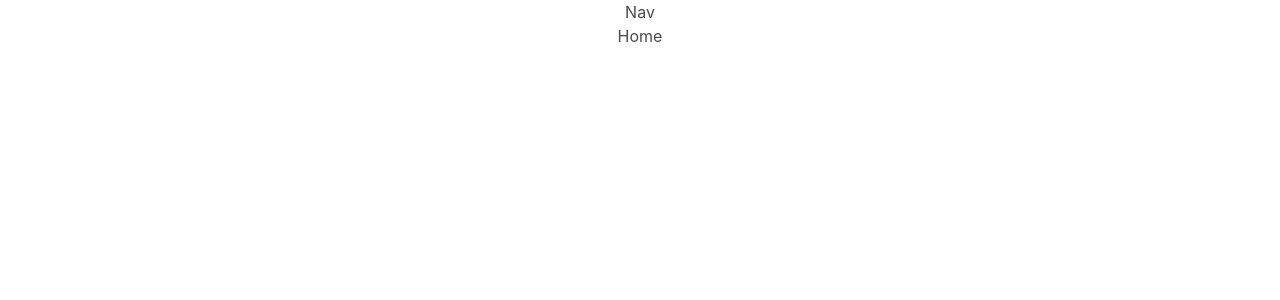
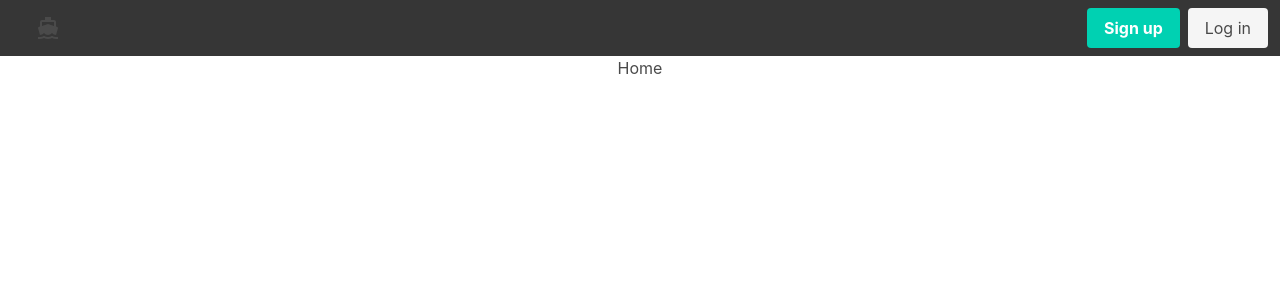
Before and after one commit to CharlieWWW94/cargo-revision-frontend, a React (Create React App) app: page / in a window 1280 px wide. Shown: the top 300 px of the page. Built offline with nearby package versions, Linux system fonts and the light colour scheme.

Commit message:
Add navbar

```diff
--- a/src/components/Navbar.js
+++ b/src/components/Navbar.js
@@ -1,3 +1,47 @@
+import { mdiFerry } from "@mdi/js";
+import Icon from "@mdi/react";
+
 export default function Navbar(props) {
-  return <h1>Nav</h1>;
+  return (
+    <>
+      <nav
+        class="navbar has-background-dark"
+        role="navigation"
+        aria-label="main navigation"
+      >
+        <div class="navbar-brand">
+          <a class="navbar-item" href="https://bulma.io"></a>
+          <div class="navbar-item">
+            <Icon path={mdiFerry} size={1} />
+          </div>
+          <a
+            role="button"
+            class="navbar-burger"
+            aria-label="menu"
+            aria-expanded="false"
+            data-target="navbarBasicExample"
+          >
+            <span aria-hidden="true"></span>
+            <span aria-hidden="true"></span>
+            <span aria-hidden="true"></span>
+          </a>
+        </div>
+
+        <div id="navbarBasicExample" class="navbar-menu">
+          <div class="navbar-start"></div>
+
+          <div class="navbar-end">
+            <div class="navbar-item">
+              <div class="buttons">
+                <a class="button is-primary">
+                  <strong>Sign up</strong>
+                </a>
+                <a class="button is-light">Log in</a>
+              </div>
+            </div>
+          </div>
+        </div>
+      </nav>
+    </>
+  );
 }
```
